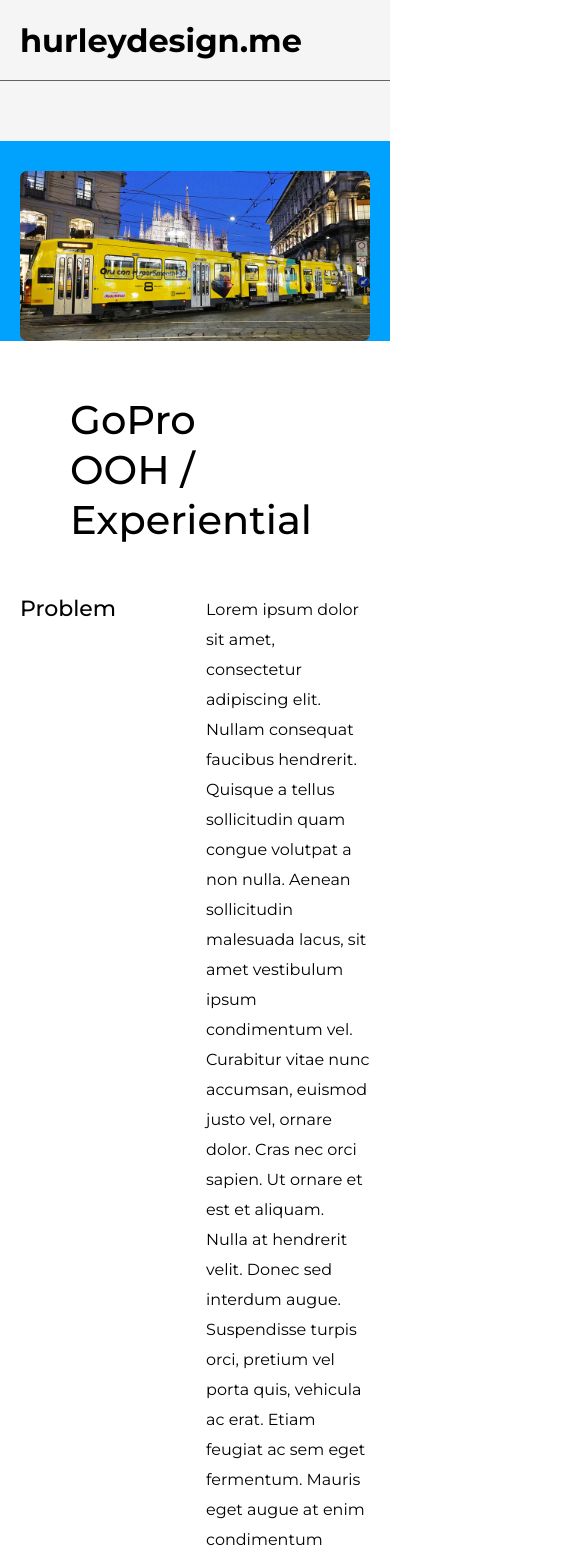
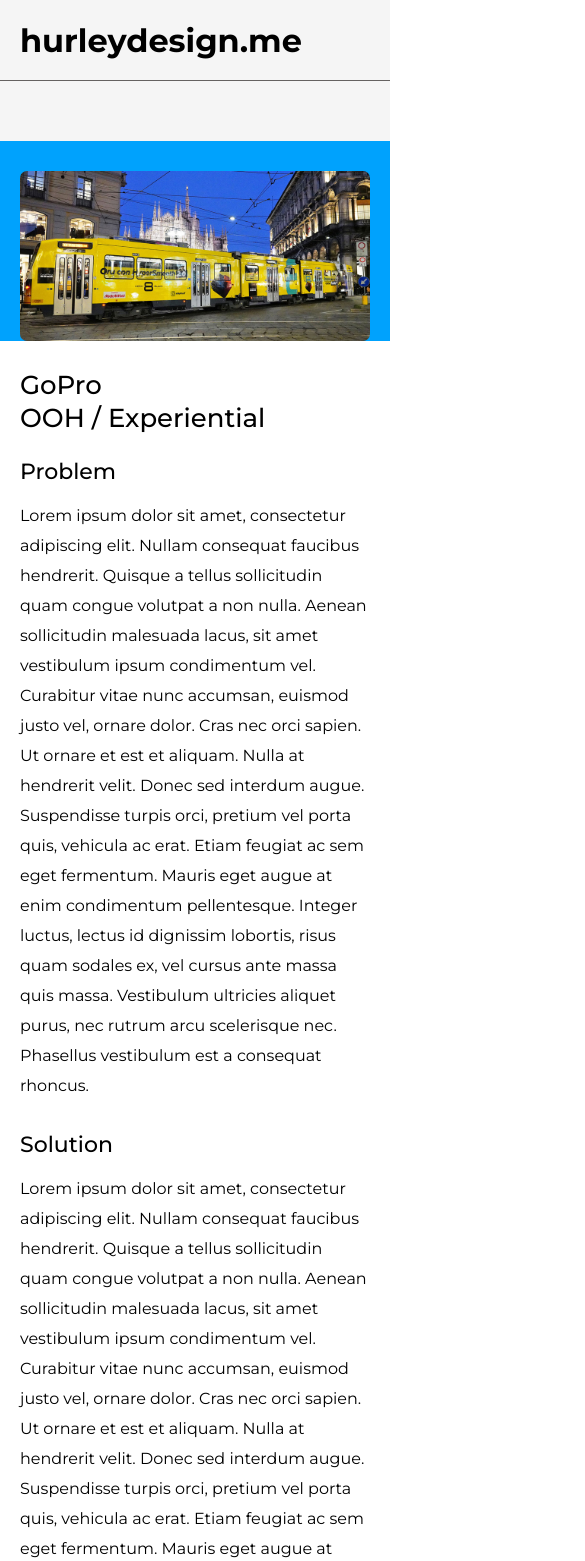
Before and after one commit to altim/kieran, a Next.js app: page /portfolio/gopro in a window 390 px wide. Shown: the top 1561 px of the page, 585 px wide, since content can reach past the window. Built offline with nearby package versions, Linux system fonts and the light colour scheme.

Commit message:
Single project page responsivness

```diff
--- a/app/portfolio/[slug]/components/related-project/RelatedProject.module.scss
+++ b/app/portfolio/[slug]/components/related-project/RelatedProject.module.scss
@@ -1,3 +1,5 @@
+@use "/app/css/layout";
+
 .relatedProject {
   display: grid;
   grid-template-columns: 1fr;
@@ -14,6 +16,8 @@
   object-fit: cover;
   object-position: center center;
   max-width: 100%;
+  height: auto;
+  aspect-ratio: 1/1;
 }
 
 .overlay {
@@ -30,4 +34,8 @@
   font-size: 40px;
   font-weight: 400;
   color: #fff;
+
+  @media (max-width: layout.$tabletWidth) {
+    font-size: 26px;
+  }
 }
--- a/app/portfolio/[slug]/page.module.scss
+++ b/app/portfolio/[slug]/page.module.scss
@@ -2,7 +2,11 @@
 
 .portfolioItemTitle {
   @extend %grid;
-  padding: 50px;
+  padding: 50px 0;
+
+  @media (max-width: layout.$tabletWidth) {
+    padding: 24px 0;
+  }
 }
 
 .portfolioItemTitleInner {
@@ -12,7 +16,11 @@
   h2 {
     font-size: 40px;
     font-weight: 500;
-    line-height: 50px;
+    line-height: 1.25;
+
+    @media (max-width: layout.$tabletWidth) {
+      font-size: 26px;
+    }
   }
 }
 
@@ -29,12 +37,22 @@
   grid-template-columns: 1fr;
   grid-row-gap: 60px;
   padding-bottom: 60px;
+
+  @media (max-width: layout.$tabletWidth) {
+    grid-row-gap: 30px;
+    padding-bottom: 30px;
+  }
 }
 
 .paragraph {
   display: grid;
   grid-template-columns: max-content 1fr;
   grid-column-gap: 90px;
+
+  @media (max-width: layout.$tabletWidth) {
+    grid-template-columns: 1fr;
+    grid-row-gap: 1em;
+  }
 
   h4 {
     font-size: 22px;
@@ -54,8 +72,14 @@
   grid-gap: 24px;
   padding-bottom: 90px;
 
+  @media (max-width: layout.$tabletWidth) {
+    padding-bottom: 50px;
+  }
+
   img {
     border-radius: 7px;
+    max-width: 100%;
+    height: auto;
   }
 }
 
@@ -63,8 +87,13 @@
   h3 {
     font-size: 40px;
     font-weight: 500;
-    line-height: 50px;
+    line-height: 1.25;
     margin-bottom: 50px;
+
+    @media (max-width: layout.$tabletWidth) {
+      font-size: 26px;
+      margin-bottom: 24px;
+    }
   }
 }
 
@@ -73,6 +102,10 @@
   grid-template-columns: 1fr 1fr;
   grid-gap: 24px;
   padding-bottom: 50px;
+
+  @media (max-width: layout.$mobileWidth) {
+    grid-template-columns: 1fr;
+  }
 }
 
 .imgFullWidth {
--- a/app/portfolio/[slug]/page.tsx
+++ b/app/portfolio/[slug]/page.tsx
@@ -24,8 +24,6 @@
   const relatedProjects = portfolioItems.filter(
     (item) => portfolioItem?.relatedProjects.includes(item.slug),
   );
-
-  console.log("relatedProjects:", relatedProjects);
 
   if (!portfolioItem) {
     notFound();
```
